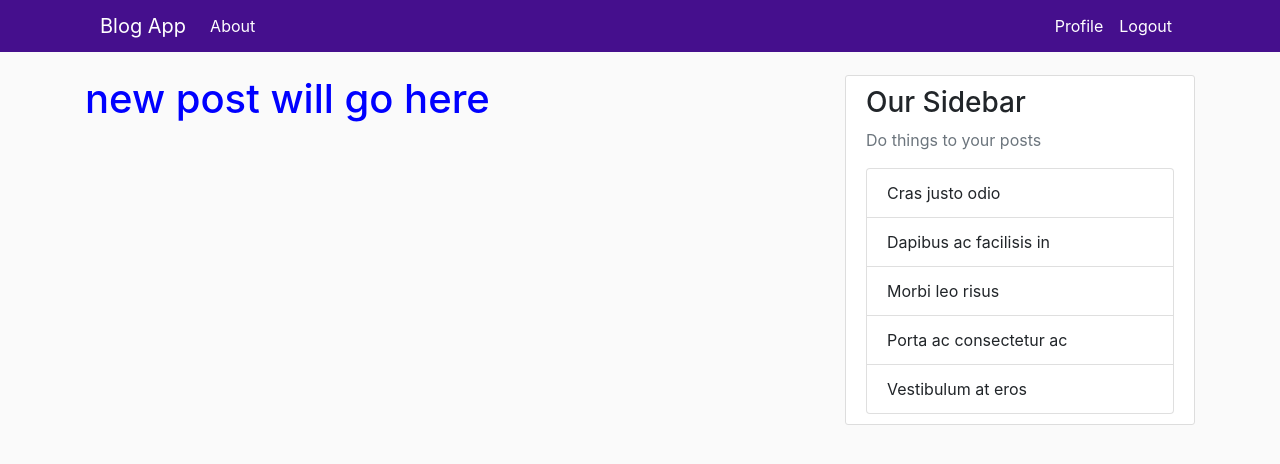
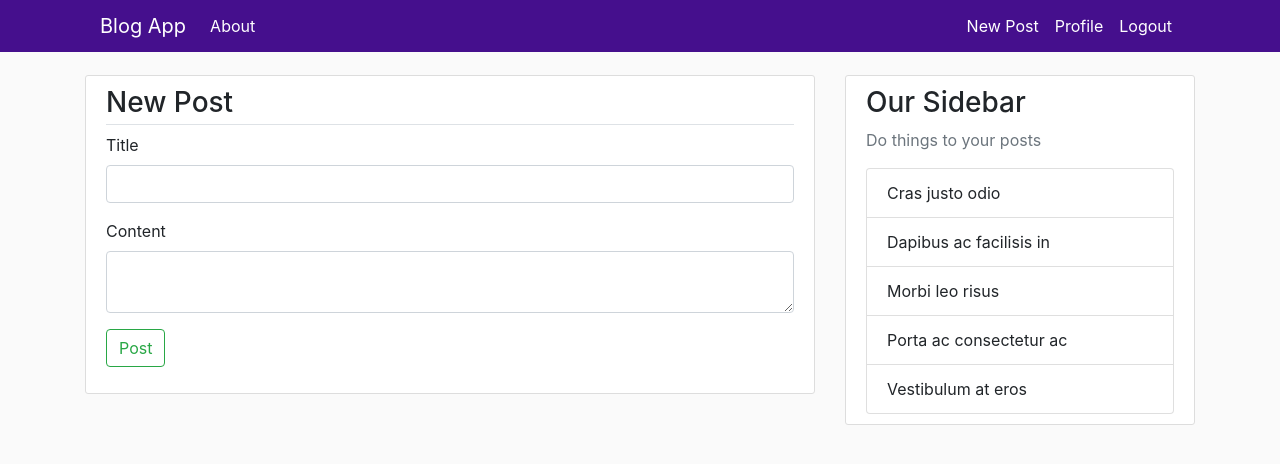
Before and after one commit to ciscoramon008/Blog-App, a Flask app: page /post/new in a window 1280 px wide. Shown: the top 464 px of the page. Run offline with Flask 2, Linux system fonts and the light colour scheme; the first user in the database is signed in; a database or web service that is not in the repository returns one stand-in record (Sample ...); some libraries are stand-ins or nearby versions.

Commit message:
add feature to delete and update posts

```diff
--- a/blogapp/forms.py
+++ b/blogapp/forms.py
@@ -1,7 +1,7 @@
 from flask_wtf import FlaskForm
 from flask_wtf.file import FileField, FileAllowed
 from flask_login import current_user
-from wtforms import StringField, PasswordField, SubmitField, BooleanField, ValidationError
+from wtforms import StringField, PasswordField, SubmitField, BooleanField, ValidationError, TextAreaField
 from wtforms.validators import DataRequired, Length, Email, EqualTo
 from blogapp import mongo
 
@@ -50,3 +50,8 @@ class UpdateAccountForm(FlaskForm):
             user = users.find_one({'email': email.data})
             if user:
                 raise ValidationError('An account with that email is already registered.')
+
+class PostForm(FlaskForm):
+    title = StringField('Title', validators=[DataRequired()])
+    content = TextAreaField('Content', validators=[DataRequired()])
+    submit = SubmitField('Post')
--- a/blogapp/routes.py
+++ b/blogapp/routes.py
@@ -1,25 +1,12 @@
 import secrets
 import os
+from datetime import datetime
+from bson.objectid import ObjectId
 from PIL import Image
-from flask import render_template, url_for, flash, redirect, request
+from flask import render_template, url_for, flash, redirect, request, abort
 from blogapp import app, mongo, bcrypt, login_manager
-from blogapp.forms import RegistrationForm, LoginForm, UpdateAccountForm
+from blogapp.forms import RegistrationForm, LoginForm, UpdateAccountForm, PostForm
 from flask_login import login_user, current_user, logout_user, login_required
-
-posts = [
-    {
-        'author': 'Cisco Ramon',
-        'title': 'Post 1',
-        'content': 'First Post Content',
-        'date_posted': 'April 20, 2017'
-    },
-    {
-        'author': 'Barry Allen',
-        'title': 'Post 2',
-        'content': 'Second Post Content',
-        'date_posted': 'March 2, 2020'
-    },
-]
 
 user_collection = mongo.db.users
 
@@ -44,6 +31,9 @@ class User:
     def get_id(self):
         return self.username
 
+    def __eq__(self, other):
+        return self.username == other.username and self.email == other.email and self.image == other.image
+
 @login_manager.user_loader
 def load_user(username):
     u = user_collection.find_one({'username': username})
@@ -53,7 +43,18 @@ def load_user(username):
 
 @app.route('/')
 def home():
-    return render_template('home.html', posts = posts)
+    posts = mongo.db.posts.find()
+
+    passing_posts = []
+
+    for post in posts:
+        post_author = user_collection.find_one({'_id': post['author']})
+        post['author'] = post_author
+        passing_posts.append(post)
+
+    return render_template('home.html', posts = passing_posts)
+
+    # posts.
 
 @app.route('/about')
 def about():
@@ -66,19 +67,15 @@ def register():
     form = RegistrationForm()
     if form.validate_on_submit():
         hashed_pw = bcrypt.generate_password_hash(form.password.data).decode('utf-8')
-
-        # condition for image file
-
         user_collection.insert_one({
             'username': form.username.data,
             'password': hashed_pw,
             'email': form.email.data,
-            'image': 'default.jpeg'
+            'image': 'default.jpeg',
+            'posts': []
         })
-
         flash(f'Your Account Has Been Createad! You Can Login Now', 'success')
         return redirect(url_for('login'))
-
     return render_template('register.html', title = 'Register', form = form)
 
 @app.route('/login', methods = ['GET', 'POST'])
@@ -133,6 +130,17 @@ def profile():
                 'image': current_user.image
             }
         })
+
+        # a = {
+        #     'username': usr
+        # }
+
+        # posts = dict(mongo.db.posts.find({'author': a}))
+        # print(posts)
+
+        # for doc in posts:
+        #     print(doc)
+
         flash('Your account has been updated', 'success')
         return redirect(url_for('profile'))
     elif request.method == 'GET':
@@ -144,4 +152,80 @@ def profile():
 @app.route('/post/new', methods = ['GET', 'POST'])
 @login_required
 def new_post():
-    return render_template('new_post.html')
+    form = PostForm()
+    if form.validate_on_submit():
+        post_collection = mongo.db.posts
+        now_user = user_collection.find_one({'username': current_user.username})
+        print(now_user)
+        created_post = post_collection.insert_one({
+            'title': form.title.data,
+            'content': form.content.data,
+            'author': now_user['_id'],
+            'date_posted': datetime.utcnow().strftime('%Y-%m-%d')
+        })
+
+        user_collection.update_one({'username': current_user.username}, {
+            '$push': {
+                'posts':  created_post.inserted_id
+            }
+        })
+
+
+        flash('Your post has been successfully created.', 'success')
+        return redirect(url_for('home'))
+    return render_template('new_post.html', title = 'New Post', form = form, legend = 'New Post')
+
+
+@app.route('/post/<post_id>', methods = ['GET', 'POST'])
+@login_required
+def post(post_id):
+    posts_collection = mongo.db.posts
+    now_post = posts_collection.find_one({'_id': ObjectId(post_id)})
+    now_post_author = user_collection.find_one({'_id': ObjectId(now_post['author'])})
+    current_post_author = User(now_post_author['username'], now_post_author['email'], now_post_author['image'])
+    now_post['author'] = now_post_author
+    return render_template('post.html', title = now_post['title'], post = now_post, current_post_author = current_post_author)
+
+@app.route('/post/<post_id>/update', methods = ['GET', 'POST'])
+@login_required
+def update_post(post_id):
+    posts_collection = mongo.db.posts
+    now_post = posts_collection.find_one({'_id': ObjectId(post_id)})
+    now_post_author = user_collection.find_one({'_id': ObjectId(now_post['author'])})
+    current_post_author = User(now_post_author['username'], now_post_author['email'], now_post_author['image'])
+    now_post['author'] = now_post_author
+
+    if current_post_author != current_user:
+        abort(403)
+    form = PostForm()
+    if form.validate_on_submit():
+        posts_collection.find_and_modify({'_id': ObjectId(post_id)}, {
+            '$set': {
+                'title': form.title.data,
+                'content': form.content.data
+            }
+        })
+        flash('You post has been updated.', 'success')
+        return redirect(url_for('post', post_id = post_id))
+    elif request.method == 'GET':
+        form.title.data = now_post['title']
+        form.content.data = now_post['content']
+    return render_template('new_post.html', title = now_post['title'], form = form, legend = 'Update Post')
+
+
+@app.route('/post/<post_id>/delete', methods = ['POST'])
+@login_required
+def delete_post(post_id):
+    posts_collection = mongo.db.posts
+    post_to_delete = posts_collection.find_one({'_id': ObjectId(post_id)})
+
+    now_post_author = user_collection.find_one({'_id': ObjectId(post_to_delete['author'])})
+    current_post_author = User(now_post_author['username'], now_post_author['email'], now_post_author['image'])
+
+    if current_post_author != current_user:
+        abort(403)
+
+    posts_collection.find_one_and_delete({'_id': ObjectId(post_to_delete['_id'])})
+
+    flash('Your post has been successfully deleted.', 'success')
+    return redirect(url_for('home'))
--- a/blogapp/templates/layout.html
+++ b/blogapp/templates/layout.html
@@ -27,6 +27,9 @@
                 </ul>
                 <ul class="navbar-nav ml-auto">
                     {% if current_user.is_authenticated %}
+                        <li class="nav-item">
+                            <a class="nav-link white-color" href="{{url_for('new_post')}}">New Post</a>
+                        </li>
                         <li class="nav-item">
                             <a class="nav-link white-color" href="{{url_for('profile')}}">Profile</a>
                         </li>
--- a/blogapp/templates/new_post.html
+++ b/blogapp/templates/new_post.html
@@ -1,4 +1,38 @@
 {% extends 'layout.html' %}
 {% block content %}
-    <h1>new post will go here</h1>
+<div class="content-section">
+    <form method="POST" action="">
+        {{ form.hidden_tag() }}
+        <h3 class="border-bottom pb-1">{{ legend }}</h3>
+        <div class="form-group">
+            {{ form.title.label(class = "form-control-label") }}
+            {% if form.title.errors %}
+                {{ form.title(class = "form-control is-invalid") }}
+                <div class="invalid-feedback">
+                    {% for error in form.title.errors %}
+                    <span>{{ error }}</span>
+                    {% endfor %}
+                </div>
+            {% else %}
+                {{ form.title(class = "form-control") }}
+            {% endif %}
+        </div>
+        <div class="form-group">
+            {{ form.content.label(class = "form-control-label") }}
+            {% if form.content.errors %}
+                {{ form.content(class = "form-control is-invalid") }}
+                <div class="invalid-feedback">
+                    {% for error in form.content.errors %}
+                    <span>{{ error }}</span>
+                    {% endfor %}
+                </div>
+            {% else %}
+                {{ form.content(class = "form-control") }}
+            {% endif %}
+        </div>
+        <div class="form-group">
+            {{ form.submit(class = "btn btn-outline-success") }}
+        </div>
+    </form>
+</div>
 {% endblock content %}
```
Also changed, not shown: blogapp/templates/home.html (+11 -5 lines), blogapp/templates/post.html (added, +40 -0 lines), blogapp/static/profile_pics/173a36eff876738b.jpeg (added), blogapp/static/profile_pics/2217db7d6edd74f2.jpeg (added), blogapp/static/profile_pics/2ebc2c0e84f1b7e4.jpeg (added), blogapp/static/profile_pics/4329595f31211722.jpeg (added), blogapp/static/profile_pics/546c665f3beb0b24.jpeg (added), blogapp/static/profile_pics/60049e625009f0e8.jpeg (added), blogapp/static/profile_pics/7905e07ec2a30369.jpeg (added), blogapp/static/profile_pics/97e86c61a71458b0.jpeg (added), blogapp/static/profile_pics/99a3d8f858146c10.jpeg (added), blogapp/static/profile_pics/af0b7645f000d77c.jpeg (added), blogapp/static/profile_pics/cbd0521b0b9ab1d3.jpeg (added), blogapp/static/profile_pics/cfce52550b176873.jpeg (added), 2 more files.
